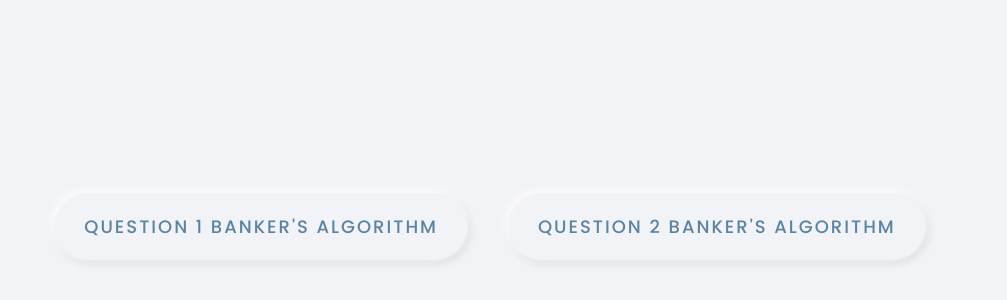
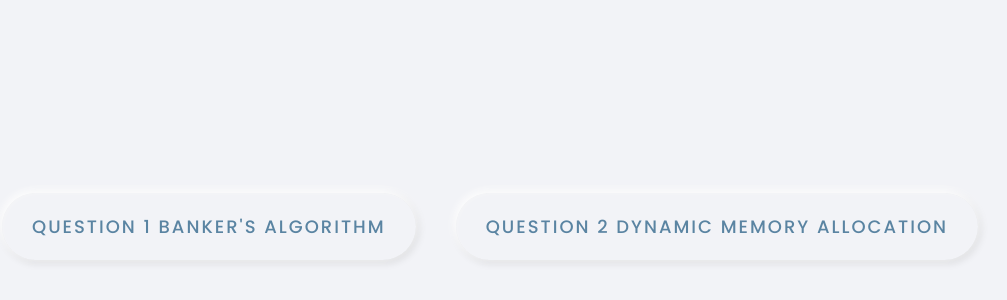
Before and after one commit to pinkchocoa/Operating-Systems-Assessed-Coursework, a plain HTML site: page docs/index.html in a window 1280 px wide. Shown: the part 174-474 px from the top of the page, without its empty margins (150-1157 px from the left). Drawn offline with Linux system fonts and the light colour scheme.

Commit message:
Changing the name of the button for qn2

```diff
--- a/docs/index.html
+++ b/docs/index.html
@@ -7,7 +7,7 @@
     </head>
 
     <body>
-        <a  class="q1" href="https://pinkchocoa.github.io/CSC1007/q1/index.html"><span>Question 1 Banker's Algorithm </span>
-        <a  class="q2" href="https://pinkchocoa.github.io/CSC1007/q2/index.html"><span>Question 2 Banker's Algorithm </span>
+        <a  class="q1" href="https://pinkchocoa.github.io/CSC1007/q1/index.html"><span>Question 1 Banker's Algorithm</span>
+        <a  class="q2" href="https://pinkchocoa.github.io/CSC1007/q2/index.html"><span>Question 2 Dynamic Memory Allocation</span>
     </body>
 </html>
```
